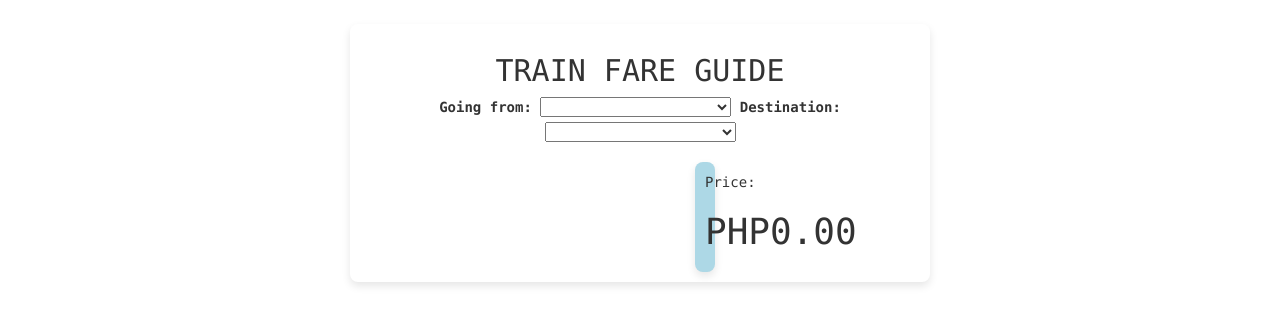
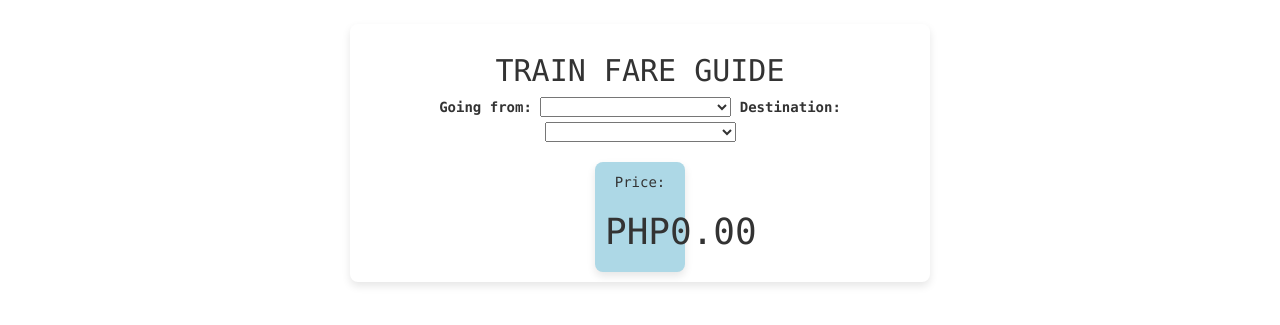
Before and after one commit to Computer-error/LP_ICT9Emerald_Q3Project_Valeroso_Eyl_Carl, a plain HTML site: page index.html in a window 1280 px wide. Shown: the part 73-398 px from the top of the page. Drawn offline with nearby package versions, Linux system fonts and the light colour scheme.

Commit message:
Update index.html

```diff
--- a/index.html
+++ b/index.html
@@ -39,8 +39,8 @@
 
 	text-align: center;
 	margin-top: 20px;
-	margin-left: 335px;
-	margin-right: 335px;
+	margin-left: 235px;
+	margin-right: 235px;
 	class: center;
 }
     </style>
```
